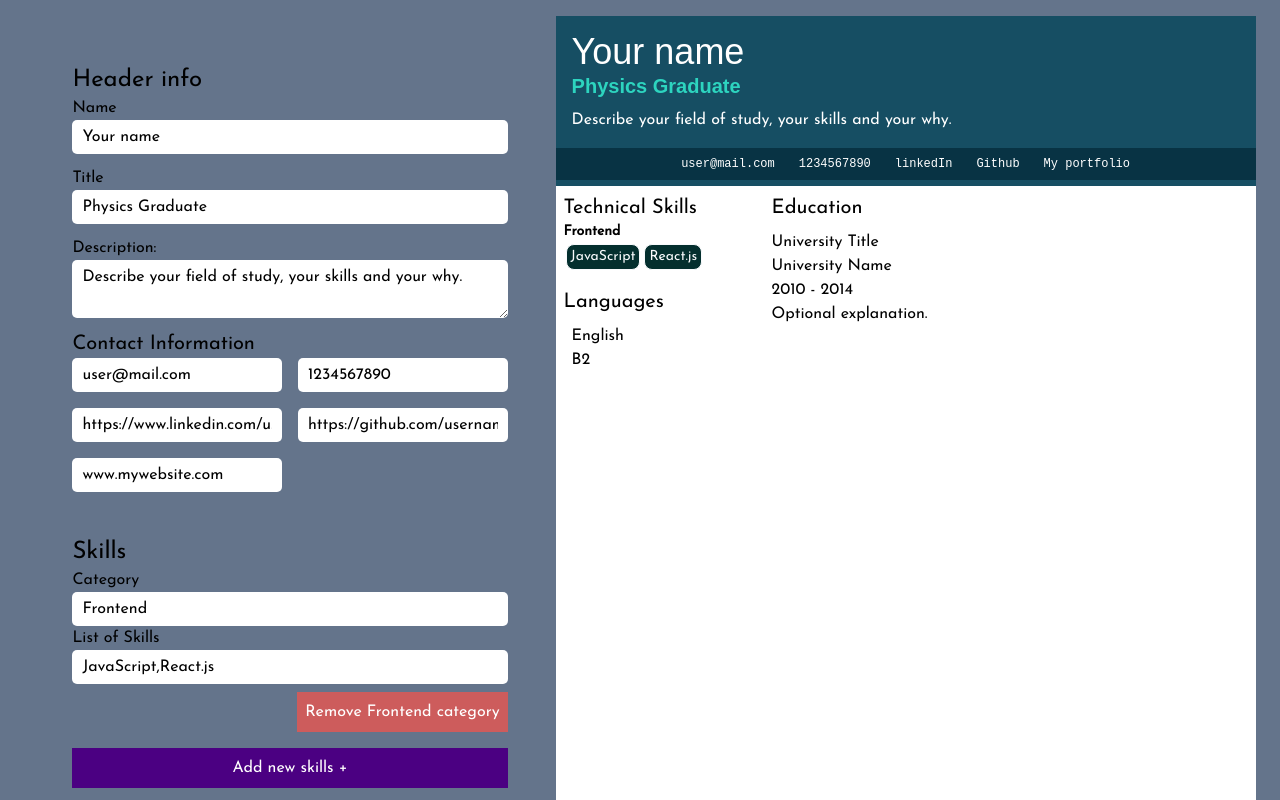
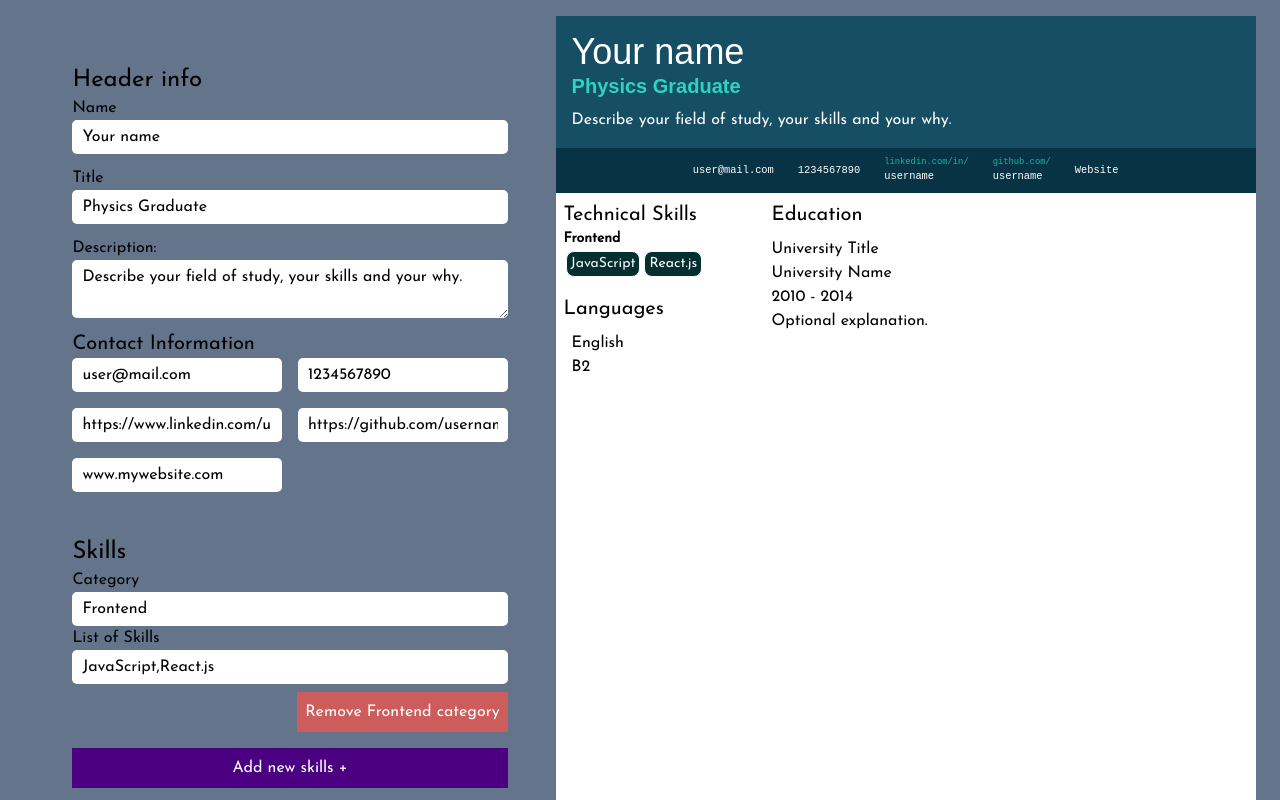
Before and after one commit to iaaron-xyz/cv-application, a React (Create React App) app: page / in a window 1280 px wide. Shown: the top 800 px of the page. Built offline with nearby package versions, Linux system fonts and the light colour scheme; a web font is replaced by a local one.

Commit message:
style contact-info bar

```diff
--- a/src/components/RenderHeader.js
+++ b/src/components/RenderHeader.js
@@ -15,8 +15,20 @@ const HeaderRender = ({ data }) => {
         </p>
       </div>
       <div className="bg-cyan-950 py-2">
-        <ul className="mono-font list-none list-inline text-center text-xs">
-        <li>
+        <ul className="mono-font flex justify-center items-center text-center text-xxs">
+          <ContactItems data={data} />
+        </ul>
+      </div>
+    </div>
+  )
+}
+
+const ContactItems = ({data}) => {
+
+
+  return (
+    <>
+      <li className={data.contactInfo.email && 'mx-3'}>
         { data.contactInfo.email ? (
           <a href={data.contactInfo.email}>
             {data.contactInfo.email}
@@ -25,39 +37,48 @@ const HeaderRender = ({ data }) => {
           ''
         )}
       </li>
-          <li>
+      <li className={data.contactInfo.number && 'mx-3'}>
         {data.contactInfo.number}
       </li>
-          <li>
-            { data.contactInfo.linkedin ? (
-              <a href={data.contactInfo.linkedin}>
-                linkedIn
+      <li className={data.contactInfo.linkedin && 'mx-3 flex flex-col items-start'}>
+        <ContactUserItem
+          site={'linkedin.com/in'}
+          username={data.contactInfo.linkedin}
+        />
+      </li>
+      <li className={data.contactInfo.github && 'mx-3 flex flex-col items-start'}>
+        <ContactUserItem
+          site={'github.com'}
+          username={data.contactInfo.github}
+        />
+      </li>
+      <li className={data.contactInfo.website && 'mx-3'}>
+        { data.contactInfo.website ? (
+          <a href={data.contactInfo.website}>
+            Website
           </a>
         ) : (
           ''
         )}
       </li>
-          <li>
-            { data.contactInfo.github ? (
-              <a href={data.contactInfo.github}>
-                Github
+    </>
+  )
+}
+
+const ContactUserItem = ({site, username}) => {
+  return (
+    <>
+      { username ? (
+        <>
+          <p className='text-xxxs text-teal-500'>{site}/</p>
+          <a href={`https://www.${site}/${username.split('/').at(-1) || username.split('/').at(-2)}`}>
+            {username.split('/').at(-1) || username.split('/').at(-2)}
           </a>
+        </>
       ) : (
         ''
       )}
-          </li>
-          <li>
-            { data.contactInfo.website ? (
-              <a href={data.contactInfo.website}>
-                My portfolio
-              </a>
-            ) : (
-              ''
-            )}
-          </li>
-        </ul>
-      </div>
-    </div>
+    </>
   )
 }
 
--- a/src/index.css
+++ b/src/index.css
@@ -21,6 +21,9 @@
     }
     .text-xxs {
         font-size: 0.65rem;
+    }
+    .text-xxxs {
+        font-size: 0.55rem;
     }
 
     /* General styles */
```
Lines whose indentation alone changed are shown as unchanged.
